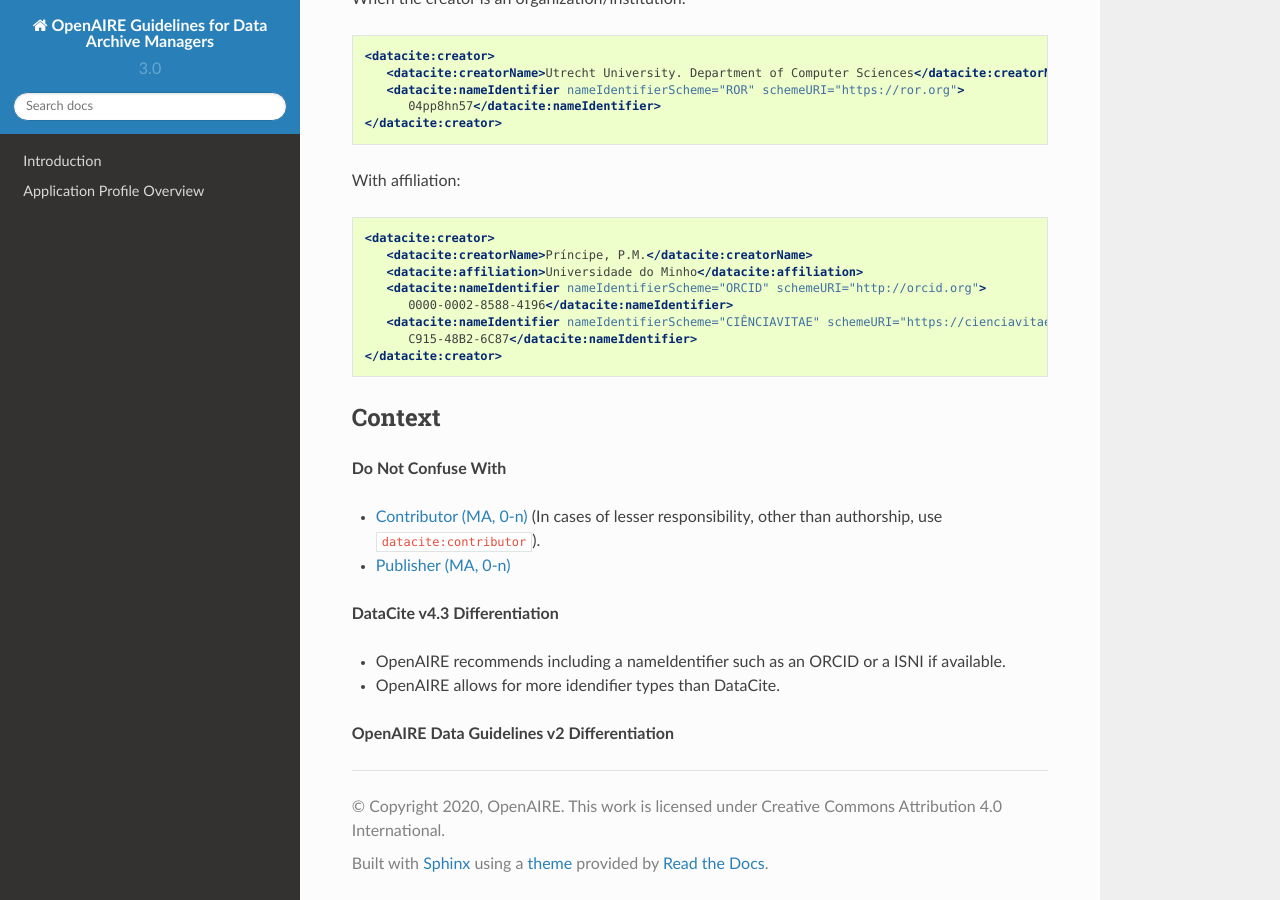
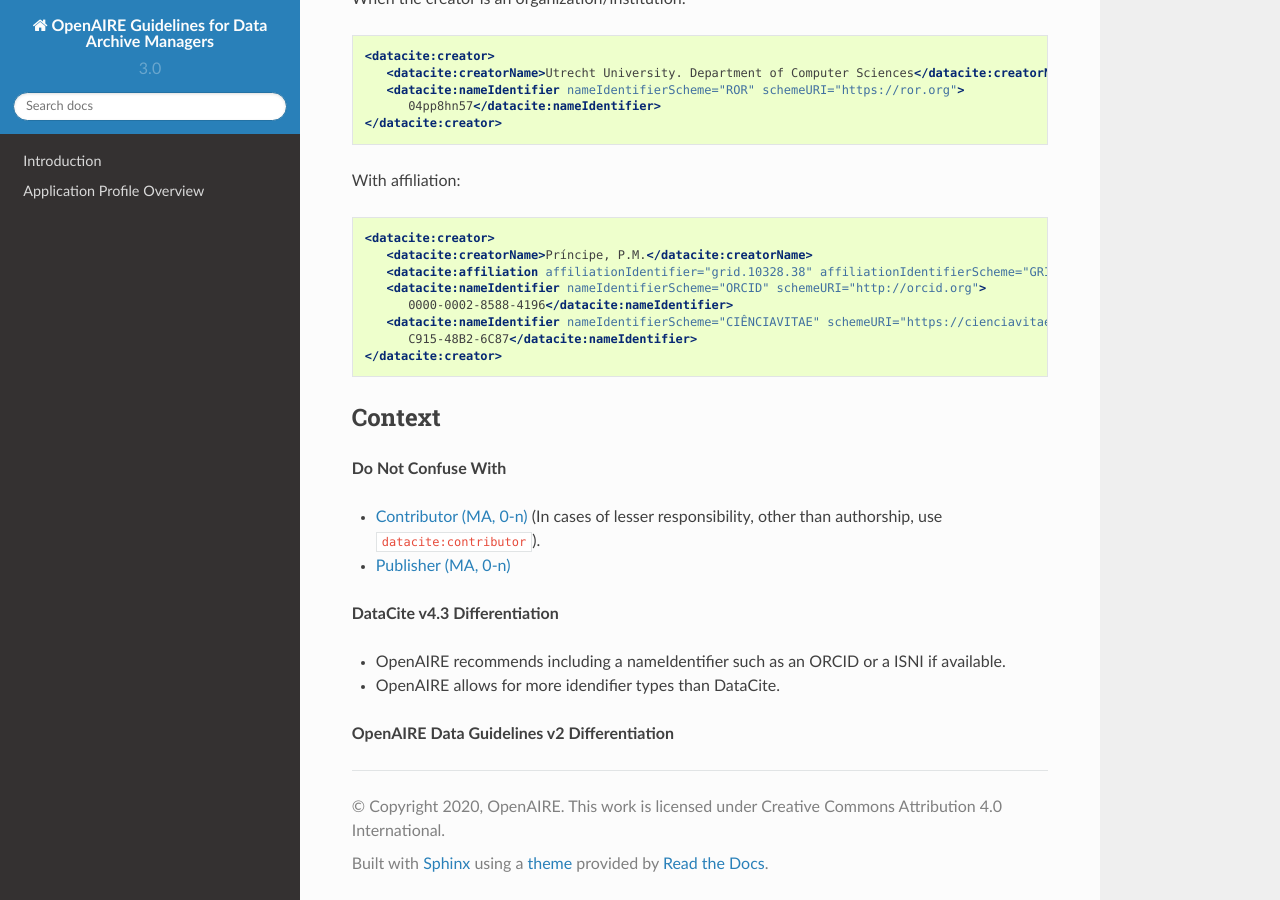
Before and after one commit to openaire/guidelines-data-archives, a Sphinx documentation site: the page built from docs/field_creator.rst, in a window 1280 px wide and 900 px high, scrolled down 3017 px. Built offline with Sphinx 7.4.7 and the Read the Docs theme 2.0.0, drawn with Linux system fonts in a browser that asks for light colours; a script that is not in the unit is left out; some of the changed lines change nothing that is shown.

Commit message:
Update field_creator.rst

```diff
--- a/docs/field_creator.rst
+++ b/docs/field_creator.rst
@@ -170,7 +170,7 @@ With affiliation:
 
    <datacite:creator>
       <datacite:creatorName>Príncipe, P.M.</datacite:creatorName>
-      <datacite:affiliation>Universidade do Minho</datacite:affiliation>
+      <datacite:affiliation affiliationIdentifier="grid.10328.38" affiliationIdentifierScheme="GRID">Universidade do Minho</datacite:affiliation>
       <datacite:nameIdentifier nameIdentifierScheme="ORCID" schemeURI="http://orcid.org">
          0000-0002-8588-4196</datacite:nameIdentifier>
       <datacite:nameIdentifier nameIdentifierScheme="CIÊNCIAVITAE" schemeURI="https://cienciavitae.pt">
```
